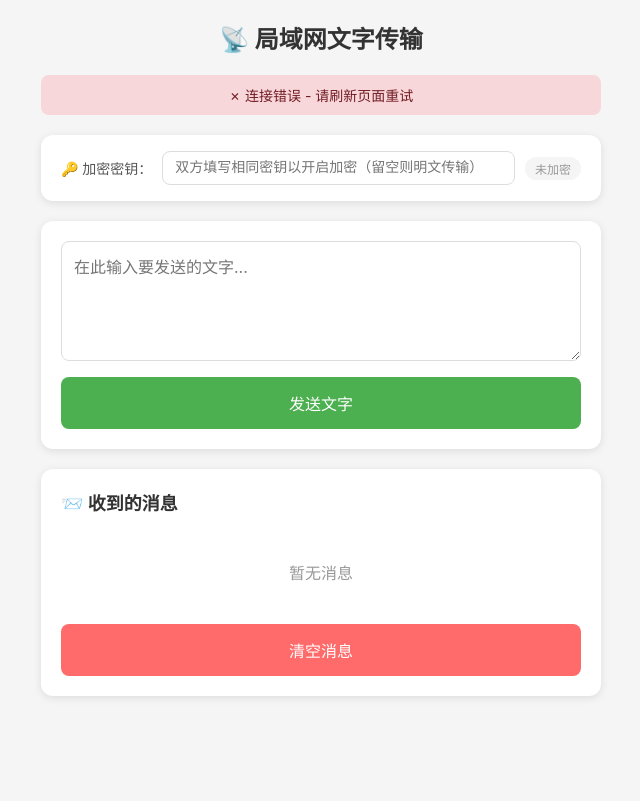
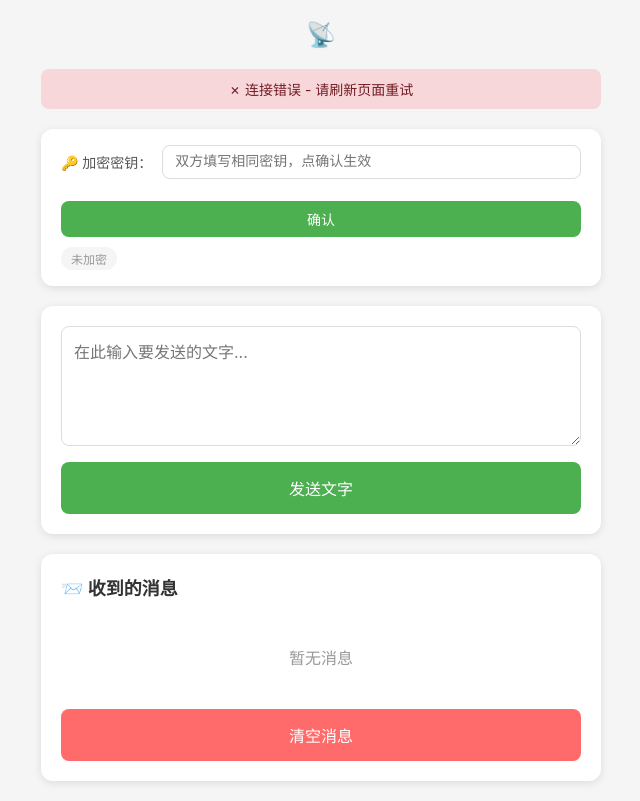
Before and after one commit to ancientElement/WZCS, a website: page index.html in a window 1280 px wide. Shown: the whole page, without its empty margins (319-959 px from the left). Drawn offline with Linux system fonts and the light colour scheme; no server answers.

Commit message:
feat(ui): 优化加密密钥输入交互体验
- 添加确认按钮用于加密密钥的生效操作
- 修改加密密钥输入框的占位提示文字
- 支持按回车键确认密钥
- 按钮样式优化，增加悬停效果
- 精简标题内容，保持界面简洁

```diff
--- a/index.html
+++ b/index.html
@@ -148,6 +148,19 @@
       outline: none;
       border-color: #4CAF50;
     }
+    .key-confirm-btn {
+      padding: 8px 16px;
+      background: #4CAF50;
+      color: white;
+      border: none;
+      border-radius: 8px;
+      font-size: 14px;
+      cursor: pointer;
+      white-space: nowrap;
+    }
+    .key-confirm-btn:hover {
+      background: #45a049;
+    }
     .enc-badge {
       font-size: 12px;
       padding: 3px 10px;
@@ -181,13 +194,14 @@
   </style>
 </head>
 <body>
-  <h1>📡 局域网文字传输</h1>
+  <h1>📡</h1>
 
   <div id="status" class="status disconnected">正在连接...</div>
 
   <div class="key-area">
     <label>🔑 加密密钥：</label>
-    <input type="password" id="encKey" placeholder="双方填写相同密钥以开启加密（留空则明文传输）" oninput="updateEncStatus()">
+    <input type="password" id="encKey" placeholder="双方填写相同密钥，点确认生效" onkeydown="if(event.key==='Enter')confirmKey()">
+    <button class="key-confirm-btn" onclick="confirmKey()">确认</button>
     <span id="encBadge" class="enc-badge off">未加密</span>
   </div>
 
@@ -292,6 +306,10 @@
 
     function isEncrypted(text) {
       return typeof text === 'string' && text.startsWith('🔒');
+    }
+
+    function confirmKey() {
+      updateEncStatus();
     }
 
     function updateEncStatus() {
```
